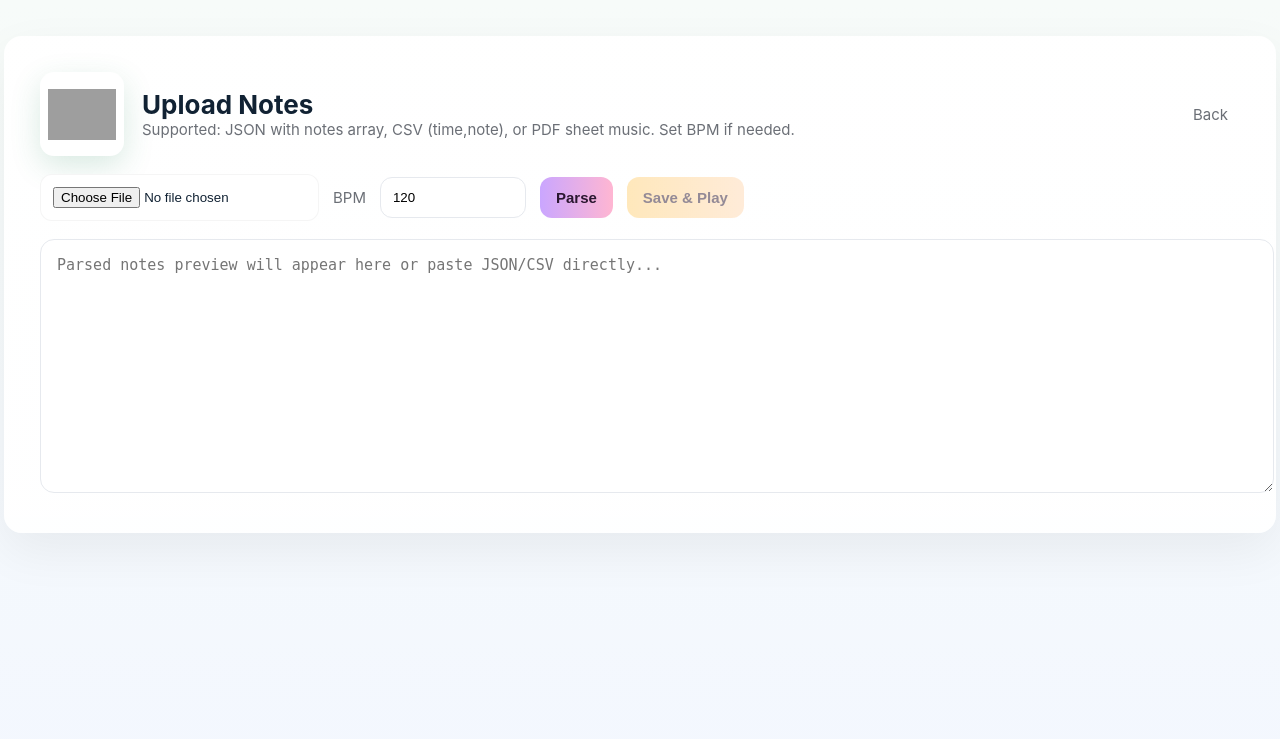
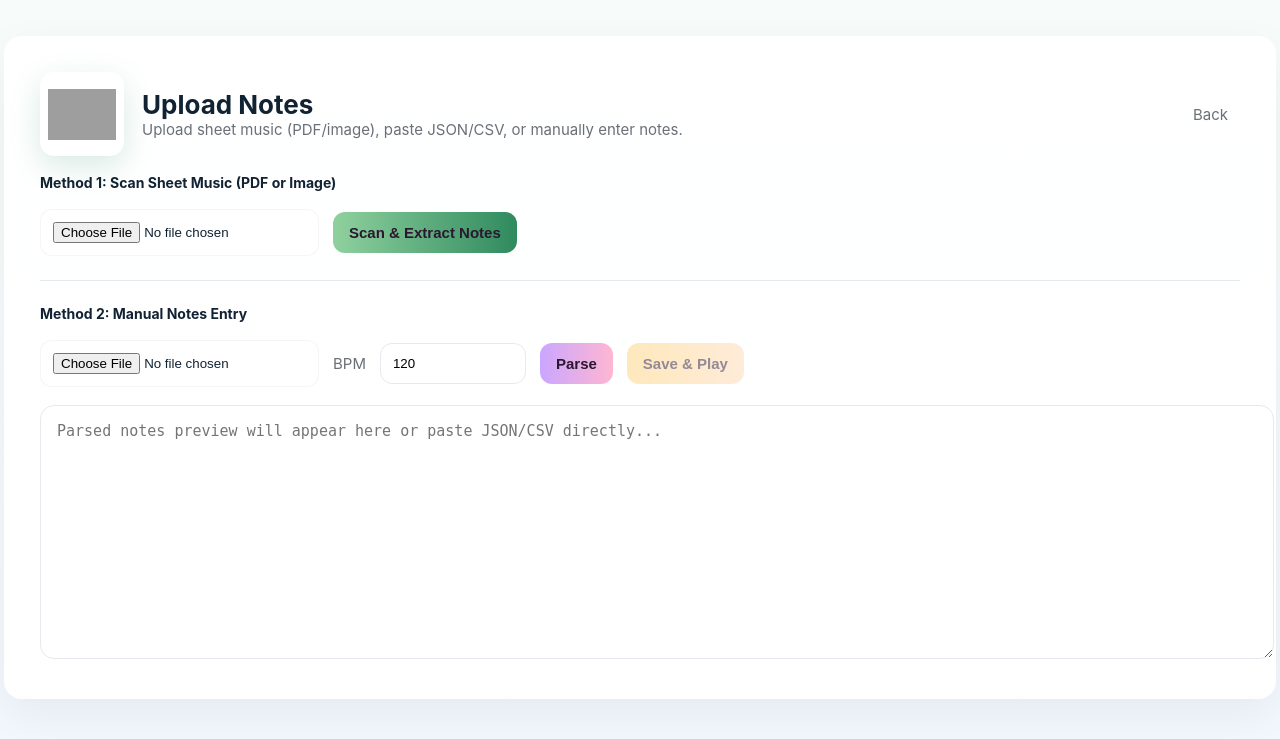
Before and after one commit to ECarty-01/TeamTeddy, a Flask app: page /upload in a window 1280 px wide. Shown: the top 739 px of the page. Run offline with Flask 3, Linux system fonts and the light colour scheme; grey boxes are pictures that could not be loaded.

Commit message:
Add scanner integration to upload.html - scan PDF/image for notes

```diff
--- a/app/templates/upload.html
+++ b/app/templates/upload.html
@@ -24,6 +24,7 @@
   .btn:hover{opacity:0.9}
   .btn:disabled{opacity:0.5;cursor:not-allowed}
   .btn.secondary{background:linear-gradient(90deg,var(--sun),#ffd9b3)}
+  .btn.scan{background:linear-gradient(90deg,#8fd19e,#2f8a5e)}
   textarea{width:100%;height:220px;border-radius:14px;padding:16px;border:1px solid #e6e9ee;margin-top:18px;background:#fff;font-size:15px;font-family:monospace;resize:vertical}
   .notePreview{display:grid;grid-template-columns:repeat(auto-fill,minmax(160px,1fr));gap:14px;margin-top:18px}
   .noteCard{background:linear-gradient(180deg,#fff,#fffefc);padding:14px;border-radius:12px;border:1px solid rgba(0,0,0,0.03);font-size:15px}
@@ -31,6 +32,8 @@
   .back:hover{background:rgba(0,0,0,0.05)}
   .error{color:#ef4444;margin-top:12px;padding:12px;border-radius:8px;background:#fef2f2}
   .success{color:var(--leaf);margin-top:12px;padding:12px;border-radius:8px;background:#f0fdf4}
+  .loading{color:#0066cc;margin-top:12px;padding:12px;border-radius:8px;background:#f0f4ff}
+  .divider{margin-top:24px;padding-top:24px;border-top:1px solid #e6e9ee}
 </style>
 </head>
 <body>
@@ -41,17 +44,26 @@
       </div>
       <div>
         <h2>Upload Notes</h2>
-        <div class="muted">Supported: JSON with notes array, CSV (time,note), or PDF sheet music. Set BPM if needed.</div>
+        <div class="muted">Upload sheet music (PDF/image), paste JSON/CSV, or manually enter notes.</div>
       </div>
       <a class="back" href="{{ url_for('api.home') }}">Back</a>
     </header>
 
+    <div style="font-weight:700;font-size:14px;margin-bottom:12px">Method 1: Scan Sheet Music (PDF or Image)</div>
     <div class="row">
-      <input id="file" type="file" accept=".json,.csv,.pdf,application/pdf" />
-      <label class="muted" for="bpm">BPM</label>
-      <input id="bpm" type="number" value="120" min="20" max="400" />
-      <button id="parse" class="btn">Parse</button>
-      <button id="save" class="btn secondary" disabled>Save & Play</button>
+      <input id="scanFile" type="file" accept=".pdf,application/pdf,.png,.jpg,.jpeg,.gif,image/*" />
+      <button id="scanBtn" class="btn scan">Scan & Extract Notes</button>
+    </div>
+
+    <div class="divider">
+      <div style="font-weight:700;font-size:14px;margin-bottom:12px">Method 2: Manual Notes Entry</div>
+      <div class="row">
+        <input id="file" type="file" accept=".json,.csv" />
+        <label class="muted" for="bpm">BPM</label>
+        <input id="bpm" type="number" value="120" min="20" max="400" />
+        <button id="parse" class="btn">Parse</button>
+        <button id="save" class="btn secondary" disabled>Save & Play</button>
+      </div>
     </div>
 
     <div id="message"></div>
@@ -65,6 +77,8 @@
   </main>
 
 <script>
+  const scanFile = document.getElementById('scanFile');
+  const scanBtn = document.getElementById('scanBtn');
   const fileInput = document.getElementById('file');
   const parseBtn = document.getElementById('parse');
   const preview = document.getElementById('preview');
@@ -77,11 +91,15 @@
   let currentNotes = null;
 
   function showError(msg){
-    messageDiv.innerHTML = `<div class="error">${msg}</div>`;
+    messageDiv.innerHTML = `<div class="error">❌ ${msg}</div>`;
   }
 
   function showSuccess(msg){
-    messageDiv.innerHTML = `<div class="success">${msg}</div>`;
+    messageDiv.innerHTML = `<div class="success">✓ ${msg}</div>`;
+  }
+
+  function showLoading(msg){
+    messageDiv.innerHTML = `<div class="loading">⏳ ${msg}</div>`;
   }
 
   function parseCSV(text){
@@ -128,6 +146,49 @@
     notesTable.style.display = '';
   }
 
+  function saveSession(){
+    if(currentNotes){
+      const bpm = Number(bpmInput.value) || 120;
+      localStorage.setItem('musicCheckerSession', JSON.stringify({bpm, notes: currentNotes}));
+    }
+  }
+
+  // SCAN ENDPOINT
+  scanBtn.addEventListener('click', async ()=>{
+    messageDiv.innerHTML = '';
+    if(!scanFile.files.length){
+      showError('Select a PDF or image file to scan.');
+      return;
+    }
+
+    showLoading('Scanning sheet music... this may take a moment.');
+    const formData = new FormData();
+    formData.append('file', scanFile.files[0]);
+
+    try{
+      const response = await fetch('{{ url_for("api.scan_pdf") }}', {
+        method: 'POST',
+        body: formData
+      });
+      const data = await response.json();
+
+      if(!response.ok || !data.notes || data.notes.length === 0){
+        showError(data.error || 'No notes detected. Try a clearer image or enter notes manually.');
+        return;
+      }
+
+      currentNotes = data.notes;
+      const bpm = Number(bpmInput.value) || 120;
+      preview.value = JSON.stringify({bpm, notes: data.notes}, null, 2);
+      renderNotesPreview(data.notes);
+      showSuccess(`Scanned ${data.notes.length} notes from the sheet music!`);
+      saveBtn.disabled = false;
+      saveSession();
+    } catch(e){
+      showError('Error scanning file: ' + e.message);
+    }
+  });
+
   parseBtn.addEventListener('click', async ()=>{
     messageDiv.innerHTML = '';
 
@@ -140,12 +201,6 @@
 
     if(fileInput.files.length){
       const f = fileInput.files[0];
-
-      if(f.type === 'application/pdf' || f.name.endsWith('.pdf')){
-        showError('PDF sheet music detected. This is stored for the Play session. Manually add notes in JSON/CSV format or use the scanner.');
-        return;
-      }
-
       const txt = await f.text();
       notes = parseJSON(txt) || parseCSV(txt);
     } else {
@@ -164,9 +219,9 @@
     const bpm = Number(bpmInput.value) || 120;
     preview.value = JSON.stringify({bpm, notes}, null, 2);
     renderNotesPreview(notes);
-    showSuccess(`✓ Parsed ${notes.length} notes at ${bpm} BPM`);
+    showSuccess(`Parsed ${notes.length} notes at ${bpm} BPM`);
     saveBtn.disabled = false;
-    localStorage.setItem('musicCheckerSession', JSON.stringify({bpm, notes}));
+    saveSession();
   });
 
   saveBtn.addEventListener('click', ()=>{
@@ -182,14 +237,16 @@
     if(notes && notes.length){
       currentNotes = notes;
       saveBtn.disabled = false;
-      localStorage.setItem('musicCheckerSession', JSON.stringify({bpm: Number(bpmInput.value)||120, notes}));
+      saveSession();
     }
   });
 
+  scanFile.addEventListener('change', ()=>{
+    messageDiv.innerHTML = '';
+  });
+
   fileInput.addEventListener('change', ()=>{
-    if(fileInput.files[0]){
-      messageDiv.innerHTML = '';
-    }
+    messageDiv.innerHTML = '';
   });
 </script>
 </body>
```
